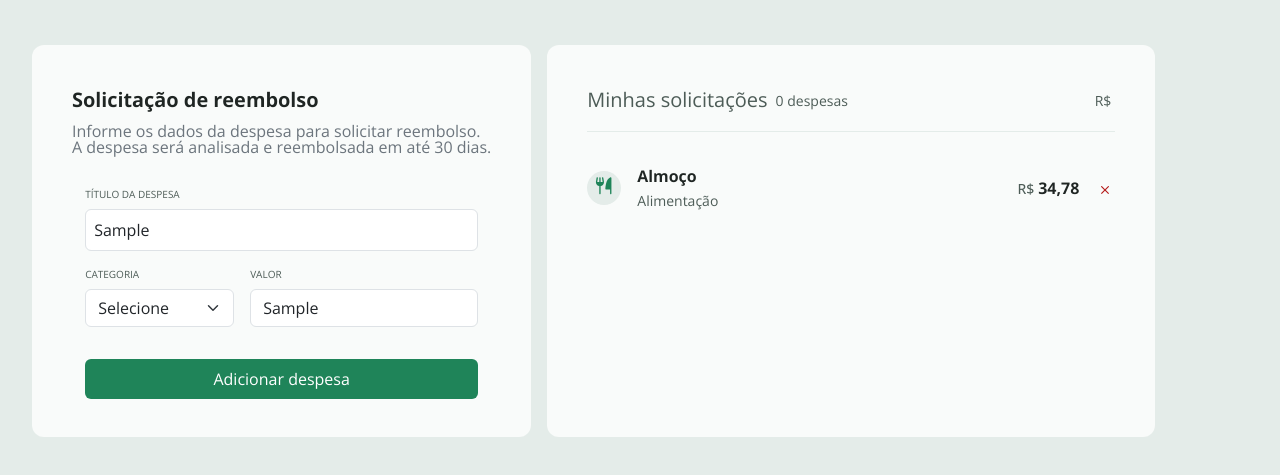
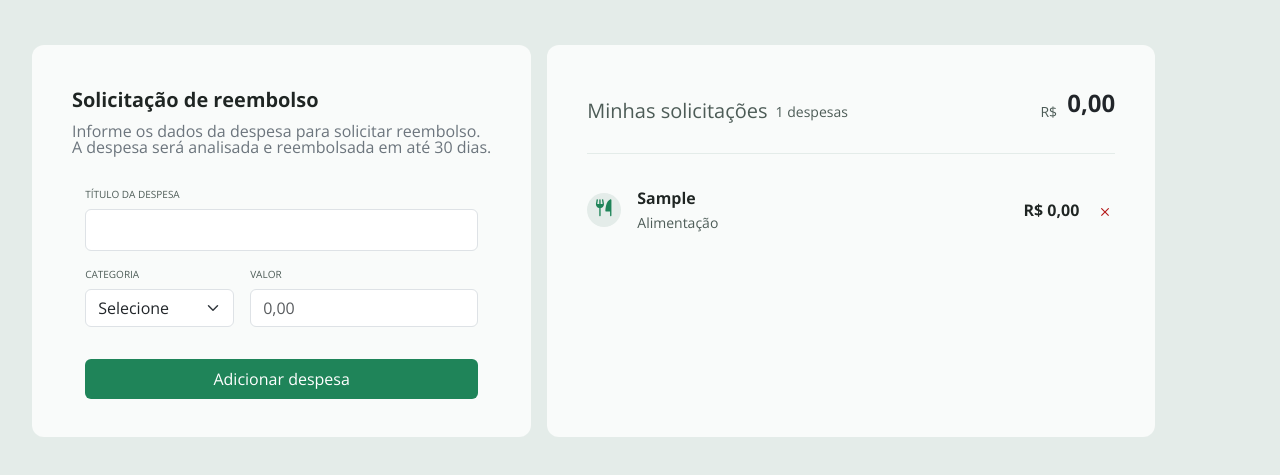
Before and after one commit to SamuelColaco/Refund, a website: page index.html in a window 1280 px wide. Both pictures are taken after typing "Sample", "Sample" into the empty fields and a click on the button "Adicionar despesa". Shown: the part 67-542 px from the top of the page. Drawn offline with nearby package versions, Linux system fonts and the light colour scheme.

Commit message:
Formatando a moeda no valor

```diff
--- a/index.html
+++ b/index.html
@@ -47,7 +47,7 @@
                             <option value="transport">Transporte</option>
                             <option value="host">Hospedagem</option>
                             <option value="services">Serviços</option>
-                            <option value="outhers">Outros</option>
+                            <option value="others">Outros</option>
                         </select>
                       </div>
                     <!--<div class="d-flex flex-column">
@@ -83,14 +83,14 @@
                 <div class="d-flex align-items-center justify-content-center gap-1">
                         <small>R$</small>
                         <div>
-                            <p class="fs-4" id="value-total"></p>
+                            <p class="fs-4" id="value-total">-</p>
                         </div>
                 </div>
             </header>
 
             <ul class="py-2  d-flex flex-column">
 
-                <li>
+                <li class="d-none">
                     <div>
                         <div>
                            <span>
--- a/script.js
+++ b/script.js
@@ -12,8 +12,25 @@ const ul = document.querySelector("ul")
 let despesas = 0
 let total = 0
 
+//validando o input value
+    value.oninput = () => {
+        let valueInput = value.value.replace(/\D/g, "")
 
-// Criando de adicionar a despesa
+        valueInput = Number(valueInput) / 100
+
+        value.value = formatToCurrentMoney(valueInput)
+    }
+
+    function formatToCurrentMoney(money){
+        money = money.toLocaleString("pt-BR", {
+            style: "currency",
+            currency: "BRL",
+        })
+
+        return money
+    }
+
+// Criando  adicionar a  despesa
 button.addEventListener("click", () => {
 
 
@@ -30,7 +47,6 @@ button.addEventListener("click", () => {
     const p1 = document.createElement("p")
     const p2 = document.createElement("p")
     const small1 = document.createElement("small")
-    const small2 = document.createElement("small")
     const imgs = document.createElement("img")
 
 
@@ -39,18 +55,20 @@ button.addEventListener("click", () => {
     const copyImg = cancel.cloneNode(true)
 
 
-    if(title.value !== "" && value.value >= 1){
+    if(title.value !== ""  && value.value !== 0){
 
         p1.textContent = title.value
         p2.textContent = value.value
-        small2.textContent = "R$"
 
 
-        total+= Number(value.value)
+        total =  Number(total) + Number(value.value.replace("R$", "").replace(",","."))
         total.toFixed(2)
         despesas+=1
         costs.textContent = `${despesas} despesas`
-        valueTotal.textContent = String(total)
+        valueTotal.textContent = String(total.toLocaleString("pt-BR", {
+            style: "currency",
+            currency: "BRL",
+        }).replace("R$",""))
 
         switch (option.value){
             case "host":
@@ -64,6 +82,10 @@ button.addEventListener("click", () => {
             case "services":
                 imgs.src = "imgs/assets/engine.svg"
                 small1.textContent = "serviços"
+                break
+            case "transport":
+                imgs.src = "imgs/assets/transport.svg"
+                small1.textContent = "transporte"
                 break
             default:
                 imgs.src = "imgs/assets/food.svg"
@@ -80,7 +102,6 @@ button.addEventListener("click", () => {
 
         div5.appendChild(copyImg)
 
-        p2.appendChild(small2)
 
         div6.appendChild(p2)
 
@@ -112,12 +133,16 @@ ul.addEventListener("click", (event) => {
 
          dissapear.style.display = "none"
 
-         const p =  dissapear.querySelector("div.values p").textContent.replace("R$","").trim()
+         const p =  dissapear.querySelector("div.values p").textContent.replace("R$","")
          const subtract = parseFloat(p)
 
          total -= subtract
+
          total.toFixed(2)
-         valueTotal.textContent = `${total}`
+         valueTotal.textContent = `${total.toLocaleString("pt-BR", {
+            style: "currency",
+            currency: "BRL",
+         }).replace("R$", "")}`
 
          despesas -= 1
          costs.textContent = `${despesas} despesas`
--- a/style.css
+++ b/style.css
@@ -26,6 +26,8 @@
     body{
         background-color: var(--gray-400);
         padding: 2rem;
+
+        margin: auto;
     }
     h1{
         color: var(--gray-100);
```
